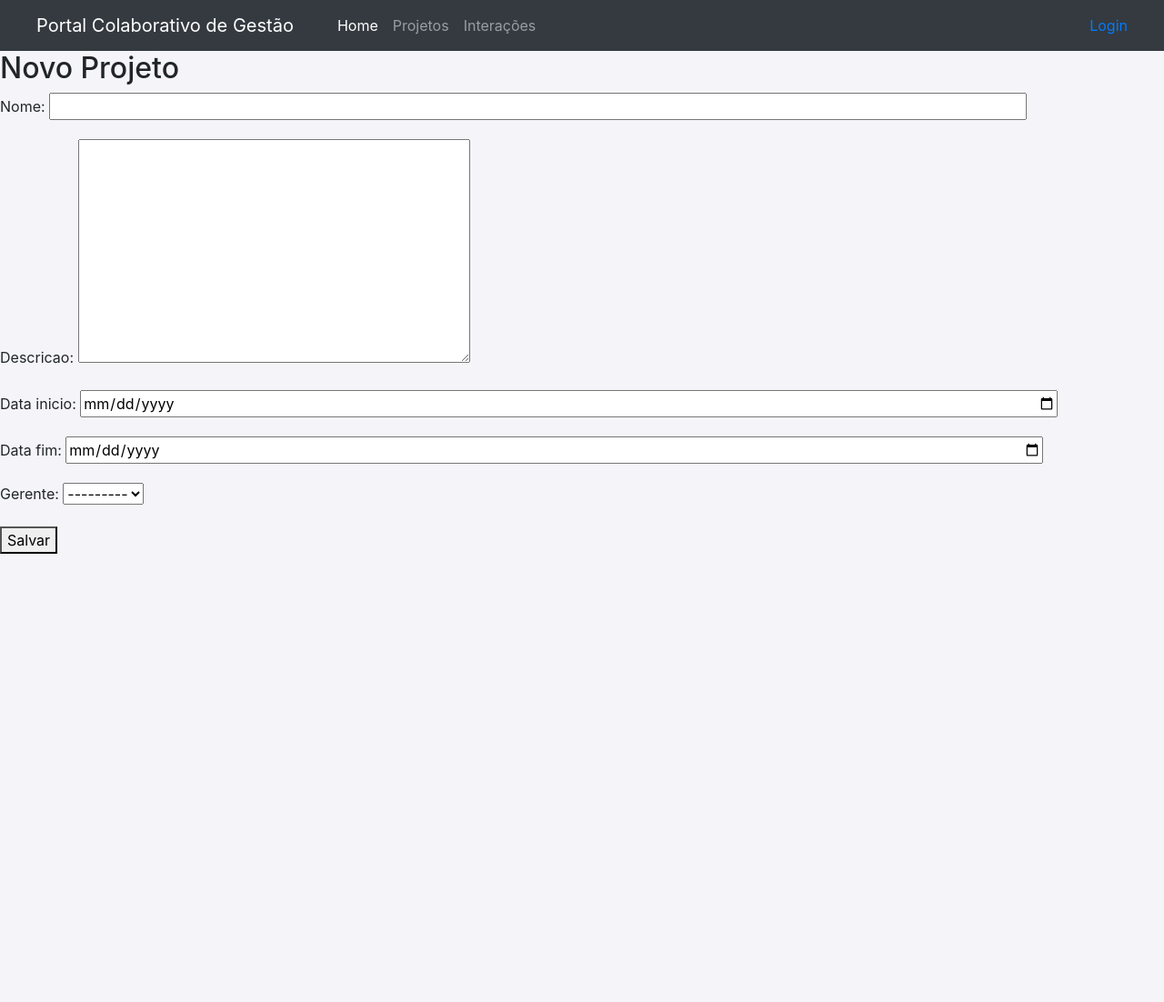
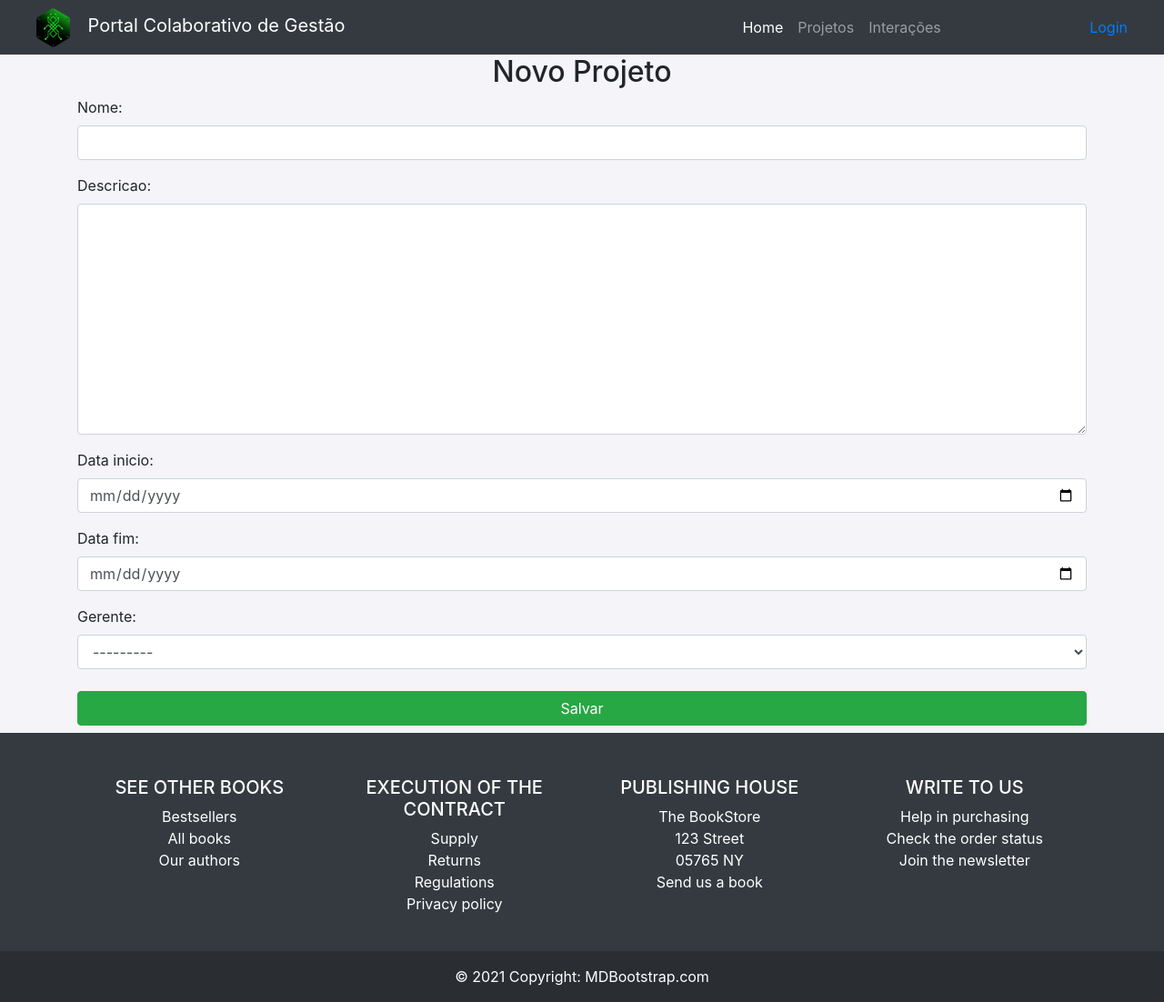
Before and after one commit to diogoasp/portal_colaborativo, a Django app: page /projeto/novo/ in a window 1280 px wide. Shown: the whole page at 91% size. Before the commit the page ends 609 px from the top, so only its background shows below. Run offline with Django 4.2, Linux system fonts and the light colour scheme; data comes from the database, SQL or seed files in the repository; both versions use the stored data as it was after the commit; some libraries are stand-ins or nearby versions.

Commit message:
visual updates

```diff
--- a/portal/forms.py
+++ b/portal/forms.py
@@ -10,6 +10,9 @@ class ProjetoForm(forms.ModelForm):
         self.fields['data_inicio'].widget = forms.DateInput(attrs={'format':"dd/MM/yyyy", 'type': 'date'})
         self.fields['data_fim'].widget = forms.DateInput(attrs={'format':"dd/MM/yyyy", 'type': 'date'})
 
+        for visible in self.visible_fields():
+            visible.field.widget.attrs['class'] = 'form-control'
+
 class InteracaoForm(forms.ModelForm):
     class Meta:
         model = Interacao
@@ -17,3 +20,5 @@ class InteracaoForm(forms.ModelForm):
     def __init__(self, *args, **kwargs):
         super(InteracaoForm, self).__init__(*args, **kwargs)
         self.fields['formulario'].widget = forms.HiddenInput(attrs={'id':'html_content'})
+        for visible in self.visible_fields():
+            visible.field.widget.attrs['class'] = 'form-control'
--- a/portal/static/style.css
+++ b/portal/static/style.css
@@ -1,12 +1,20 @@
 @import url("https://cdn.jsdelivr.net/npm/bootstrap-icons@1.11.3/font/bootstrap-icons.min.css");
+html{
+    height: -webkit-fill-available;
+}
 body {
     background-color: #f4f4f9;
+    display: flex;
+    flex-direction: column;
+    justify-content: space-between;
+    height: 100%;
 }
 .login-container {
     min-height: 100vh;
     display: flex;
     justify-content: center;
     align-items: center;
+    flex-direction: row;
 }
 .login-form {
     width: 100%;
@@ -52,7 +60,7 @@ body {
     width: 20%;
     text-align-last: end;
 }
-.add-container select, input {
+.add-container select, .add-container input {
     width: 84% !important;
     margin-right: 2% !important;
 }
@@ -67,3 +75,27 @@ body {
 .top-buffer {
     margin-top: 20px;
 }
+
+.base .top-buffer{
+    width: 90% !important;
+    max-width: 90%;
+    MIN-WIDTH: 90%;
+    margin: 0 auto;
+}
+
+.base .card{
+    margin: 1% auto;
+}
+
+.lista .card{
+    margin: 1%;
+    width: 30%;
+}
+
+.lista .top-buffer{
+    display: inline-flex;
+    flex-wrap: wrap;
+    width: 90%;
+    align-content: center;
+    align-items: center;
+}
--- a/portal/templates/base.html
+++ b/portal/templates/base.html
@@ -17,9 +17,14 @@
   {% block nav %}
   {% include  'components/nav.html' %}
   {% endblock %}
+
   {% block errors %}{% endblock %}
   {% block content %}{% endblock %}
 
+  {% block footer %}
+  {% include  'components/footer.html' %}
+  {% endblock %}
+  {% block scripts %}
   <!-- Import Bootstrap JS -->
   <script src="https://code.jquery.com/jquery-3.5.1.slim.min.js"></script>
   <script src="https://cdn.jsdelivr.net/npm/@popperjs/core@1.16.1/dist/umd/popper.min.js"></script>
@@ -28,6 +33,7 @@
     <!-- <script src="https://cdn.jsdelivr.net/npm/bootstrap@5.3.0/dist/js/bootstrap.bundle.min.js"></script> -->
     <script src="https://ajax.googleapis.com/ajax/libs/jquery/3.7.1/jquery.min.js"></script>
     <script src="https://cdnjs.cloudflare.com/ajax/libs/jquery.mask/1.14.16/jquery.mask.min.js"></script>
+  {% endblock %}
 </body>
 
 </html>
--- /dev/null
+++ b/portal/templates/components/footer.html
@@ -0,0 +1,99 @@
+<div class="w-100" style="margin-top:auto">
+
+    <footer class="bg-dark text-center text-lg-start text-white">
+      <!-- Grid container -->
+      <div class="container p-4">
+        <!--Grid row-->
+        <div class="row mt-4">
+          <!--Grid column-->
+          <div class="col-lg-3 col-md-6 mb-4 mb-md-0">
+            <h5 class="text-uppercase">See other books</h5>
+
+            <ul class="list-unstyled mb-0">
+              <li>
+                <a href="#!" class="text-white"><i class="fas fa-book fa-fw fa-sm me-2"></i>Bestsellers</a>
+              </li>
+              <li>
+                <a href="#!" class="text-white"><i class="fas fa-book fa-fw fa-sm me-2"></i>All books</a>
+              </li>
+              <li>
+                <a href="#!" class="text-white"><i class="fas fa-user-edit fa-fw fa-sm me-2"></i>Our authors</a>
+              </li>
+            </ul>
+          </div>
+          <!--Grid column-->
+
+          <!--Grid column-->
+          <div class="col-lg-3 col-md-6 mb-4 mb-md-0">
+            <h5 class="text-uppercase">Execution of the contract</h5>
+
+            <ul class="list-unstyled">
+              <li>
+                <a href="#!" class="text-white"><i class="fas fa-shipping-fast fa-fw fa-sm me-2"></i>Supply</a>
+              </li>
+              <li>
+                <a href="#!" class="text-white"><i class="fas fa-backspace fa-fw fa-sm me-2"></i>Returns</a>
+              </li>
+              <li>
+                <a href="#!" class="text-white"><i class="far fa-file-alt fa-fw fa-sm me-2"></i>Regulations</a>
+              </li>
+              <li>
+                <a href="#!" class="text-white"><i class="far fa-file-alt fa-fw fa-sm me-2"></i>Privacy policy</a>
+              </li>
+            </ul>
+          </div>
+          <!--Grid column-->
+
+          <!--Grid column-->
+          <div class="col-lg-3 col-md-6 mb-4 mb-md-0">
+            <h5 class="text-uppercase">Publishing house</h5>
+
+            <ul class="list-unstyled">
+              <li>
+                <a href="#!" class="text-white">The BookStore</a>
+              </li>
+              <li>
+                <a href="#!" class="text-white">123 Street</a>
+              </li>
+              <li>
+                <a href="#!" class="text-white">05765 NY</a>
+              </li>
+              <li>
+                <a href="#!" class="text-white"><i class="fas fa-briefcase fa-fw fa-sm me-2"></i>Send us a book</a>
+              </li>
+            </ul>
+          </div>
+          <!--Grid column-->
+
+          <!--Grid column-->
+          <div class="col-lg-3 col-md-6 mb-4 mb-md-0">
+            <h5 class="text-uppercase">Write to us</h5>
+
+            <ul class="list-unstyled">
+              <li>
+                <a href="#!" class="text-white"><i class="fas fa-at fa-fw fa-sm me-2"></i>Help in purchasing</a>
+              </li>
+              <li>
+                <a href="#!" class="text-white"><i class="fas fa-shipping-fast fa-fw fa-sm me-2"></i>Check the order status</a>
+              </li>
+              <li>
+                <a href="#!" class="text-white"><i class="fas fa-envelope fa-fw fa-sm me-2"></i>Join the newsletter</a>
+              </li>
+            </ul>
+          </div>
+          <!--Grid column-->
+        </div>
+        <!--Grid row-->
+      </div>
+      <!-- Grid container -->
+
+      <!-- Copyright -->
+      <div class="text-center p-3" style="background-color: rgba(0, 0, 0, 0.2)">
+        © 2021 Copyright:
+        <a class="text-white" href="https://mdbootstrap.com/">MDBootstrap.com</a>
+      </div>
+      <!-- Copyright -->
+    </footer>
+
+  </div>
+  <!-- End of .container -->
--- a/portal/templates/components/lista_interacoes_component.html
+++ b/portal/templates/components/lista_interacoes_component.html
@@ -8,7 +8,7 @@
     </div>
     <div class="row">
         {% for interacao in interacoes %}
-        <div class="col-md-4 top-buffer">
+        <div class="top-buffer">
             <a class="card project-card" href="{% url 'responder_interacao' interacao.pk %}">
                 <div class="card-body">
                     <h5 class="card-title">{{interacao.nome}}</h5>
--- a/portal/templates/components/nav.html
+++ b/portal/templates/components/nav.html
@@ -1,5 +1,7 @@
+{% load static %}
 <nav class="navbar navbar-inverse navbar-dark bg-dark">
   <div class="navbar-header mx-4">
+    <img style="width: 5%;margin-right: 2%;" src="{% static 'logo_1.png' %}" alt="" srcset="">
     <a class="navbar-brand" href="#">Portal Colaborativo de Gestão</a>
   </div>
     <ul class="navbar-nav mr-auto flex-row d-flex-centered">
@@ -13,10 +15,10 @@
         <a class="nav-link" href="{% url 'lista_interacoes' %}">Interações</a>
       </li>
     </ul>
-  <ul class="nav navbar-nav navbar-right mx-4 text-white">
+  <ul class="nav navbar-nav navbar-right mx-4 text-white d-flex flex-row">
     {% if user.is_authenticated  %}
-      <li>Olá, {{usuario.nome}}</li>
-      <li><a href="{% url 'logout' %}"><span class="glyphicon glyphicon-log-in"></span> Sair</a></li>
+      <li class="mx-2" style="align-content: center;">Olá, {{usuario.nome}}</li>
+      <li><a href="{% url 'logout' %}" class="btn btn-danger">Sair</a></li>
     {% else %}
       <!-- <li><a href="#"><span class="glyphicon glyphicon-user"></span> Sign Up</a></li> -->
       <li><a href="{% url 'login' %}"><span class="glyphicon glyphicon-log-in"></span> Login</a></li>
--- a/portal/templates/interacao/lista_interacoes.html
+++ b/portal/templates/interacao/lista_interacoes.html
@@ -2,5 +2,7 @@
 {% load filter %}
 
 {% block content %}
-{% include  'components/lista_interacoes_component.html' %}
+<div class="lista w-100">
+    {% include 'components/lista_interacoes_component.html' with role=usuario|classname  %}
+</div>
 {% endblock %}
--- a/portal/templates/login.html
+++ b/portal/templates/login.html
@@ -1,9 +1,13 @@
 {% extends "base.html" %}
+{% load static %}
 {% block nav %}
 {% endblock %}
 {% block content %}
 
     <div class="container login-container">
+        <div class="container" style="width: 40%;margin: 0;">
+            <img style="width:100%" src="{% static 'logo.png' %}" alt="" srcset="">
+        </div>
         <form class="login-form" method="post">
             {% csrf_token %}
             <h4 class="mb-3 text-center">Login</h4>
--- a/portal/templates/projeto/lista_projetos.html
+++ b/portal/templates/projeto/lista_projetos.html
@@ -2,5 +2,8 @@
 {% load filter %}
 
 {% block content %}
-{% include  'components/lista_projetos_component.html' %}
+<div class="lista w-100">
+    {% include  'components/lista_projetos_component.html' with role=usuario|classname   %}
+
+</div>
 {% endblock %}
--- a/portal/templates/projeto/projeto_form.html
+++ b/portal/templates/projeto/projeto_form.html
@@ -1,10 +1,12 @@
 {% extends "base.html" %}
 
 {% block content %}
-  <h2>{% if object %}Editar{% else %}Novo{% endif %} Projeto</h2>
-  <form method="post">
-    {% csrf_token %}
-    {{ form.as_p }}
-    <button type="submit">Salvar</button>
-  </form>
+  <h2 class="h2 w-100 text-center">{% if object %}Editar{% else %}Novo{% endif %} Projeto</h2>
+  <div class="container">
+    <form method="post">
+      {% csrf_token %}
+      {{ form.as_p }}
+      <button class="btn btn-success w-100 my-2" type="submit">Salvar</button>
+    </form>
+  </div>
 {% endblock %}
--- a/portal/views.py
+++ b/portal/views.py
@@ -1,6 +1,4 @@
-from django.contrib.auth.decorators import login_required
 from django.contrib.auth.mixins import LoginRequiredMixin
-
 from django.shortcuts import render, get_object_or_404, redirect
 from django.views.generic import ListView, DetailView, CreateView, UpdateView, TemplateView
 from django.urls import reverse_lazy
@@ -37,66 +35,47 @@ class HomeView(ListView):
         usuario = UserController.get_user(self.request.user)
         projetos = UserController.get_projects(usuario)
         interacoes = UserController.get_interacoes(usuario)
+        context = {'projetos':projetos[0:5], 'interacoes':interacoes, 'usuario':usuario}
+        if len(projetos) > 5:
+            context['more'] = True
+        return render(request,'home.html',context)
 
-        return render(request,'home.html',{'projetos':projetos, 'interacoes':interacoes, 'usuario':usuario})
-
-# FBV para listar projetos
 class ProjetosView(LoginRequiredMixin,ListView):
     template = 'projeto/lista_projetos.html'
     def get(self,request):
-        try:
-            usuario = Gerente.objects.get(usuario=self.request.user)
-        except Gerente.DoesNotExist:
-            usuario = Stakeholder.objects.get(usuario=self.request.user)
-        projetos = Projeto.objects.all()
+        usuario = UserController.get_user(self.request.user)
+        projetos = UserController.get_projects(usuario)
         return render(request, self.template, {'projetos': projetos, 'usuario':usuario})
 
-# CBV para detalhes do projeto
-class ProjetoDetailView(DetailView):
+class ProjetoDetailView(LoginRequiredMixin,DetailView):
     model = Projeto
     template_name = 'projeto/visualizar_projeto.html'
     context_object_name = 'projeto'
 
-# Modifique a FBV para criar feedback para exigir login
-# @login_required
-# def criar_feedback(request, pk):
-#     projeto = get_object_or_404(Projeto, pk=pk)
-#     if request.method == 'POST':
-#         form = FeedbackForm(request.POST)
-#         if form.is_valid():
-#             feedback = form.save(commit=False)
-#             feedback.projeto = projeto
-#             feedback.autor = request.user.stakeholder  # Assumindo que o usuário tem um perfil de stakeholder relacionado
-#             feedback.save()
-#             return redirect(projeto.get_absolute_url())  # Redireciona para a página de detalhes do projeto
-#     else:
-#         form = FeedbackForm()
-#     return render(request, 'feedbacks/criar_feedback.html', {'form': form, 'projeto': projeto})
-
-# Modifique a CBV para listar interações para exigir login
-class InteracaoListView(LoginRequiredMixin, ListView):
+class InteracaoListView(LoginRequiredMixin, TemplateView):
     model = Interacao
     template_name = 'interacao/lista_interacoes.html'
-    context_object_name = 'interacoes'
 
-    def get_queryset(self):
-        # Filtra as interações pelo projeto, se um 'projeto_id' for fornecido
-        projeto_id = self.kwargs.get('projeto_id')
+    def get(self, request, projeto_id=None):
+        usuario = UserController.get_user(self.request.user)
+        context = {'usuario': usuario}
         if projeto_id:
-            return Interacao.objects.filter(projeto__id=projeto_id)
-        return Interacao.objects.all()
+            context['interacoes'] = Interacao.objects.filter(projeto__id=projeto_id)
+        else:
+            context['interacoes'] = UserController.get_interacoes(usuario)
+        return render(request, self.template_name, context)
 
 class ProjetoCreateView(CreateView):
     model = Projeto
     form_class = ProjetoForm
     template_name = 'projeto/projeto_form.html'
-    success_url = reverse_lazy('lista_projetos')  # Substitua 'lista_projetos' pela URL de destino após a criação
+    success_url = reverse_lazy('lista_projetos')
 
 class ProjetoUpdateView(UpdateView):
     model = Projeto
     form_class = ProjetoForm
     template_name = 'projeto/projeto_form.html'
-    success_url = reverse_lazy('lista_projetos')  # Substitua 'lista_projetos' pela URL de destino após a edição
+    success_url = reverse_lazy('lista_projetos')
 
 class InteracaoView(TemplateView):
     form = 'interacao/interacao_form.html'
--- a/portal_colaborativo/urls.py
+++ b/portal_colaborativo/urls.py
@@ -13,6 +13,7 @@ urlpatterns = [
     path('projetos/', views.ProjetosView.as_view(), name='lista_projetos'),
     path('projetos/<int:pk>/', views.ProjetoDetailView.as_view(), name='detalhes_projeto'),
     path('interacoes/', views.InteracaoListView.as_view(), name='lista_interacoes'),
+    path('interacoes/<int:pk>/', views.InteracaoListView.as_view(), name='detalhes_interacoes'),
     path('interacao/nova/', views.InteracaoView.as_view(), name='nova_interacao'),
     path('interacao/editar/<int:pk>/', views.InteracaoView.as_view(), name='editar_interacao'),
     path('interacao/responder/<int:pk>/', views.ResponderInteracaoView.as_view(), name='responder_interacao'),
```
Also changed, not shown: portal/templates/home.html (+12 -7 lines), portal/templates/interacao/interacao_form.html (+6 -9 lines), portal/templates/login_old.html (deleted, +0 -13 lines), portal/templates/projeto/lista_projetos_old.html (deleted, +0 -8 lines), db.sqlite3, portal/static/logo.png (added), portal/static/logo_1.png (added).
